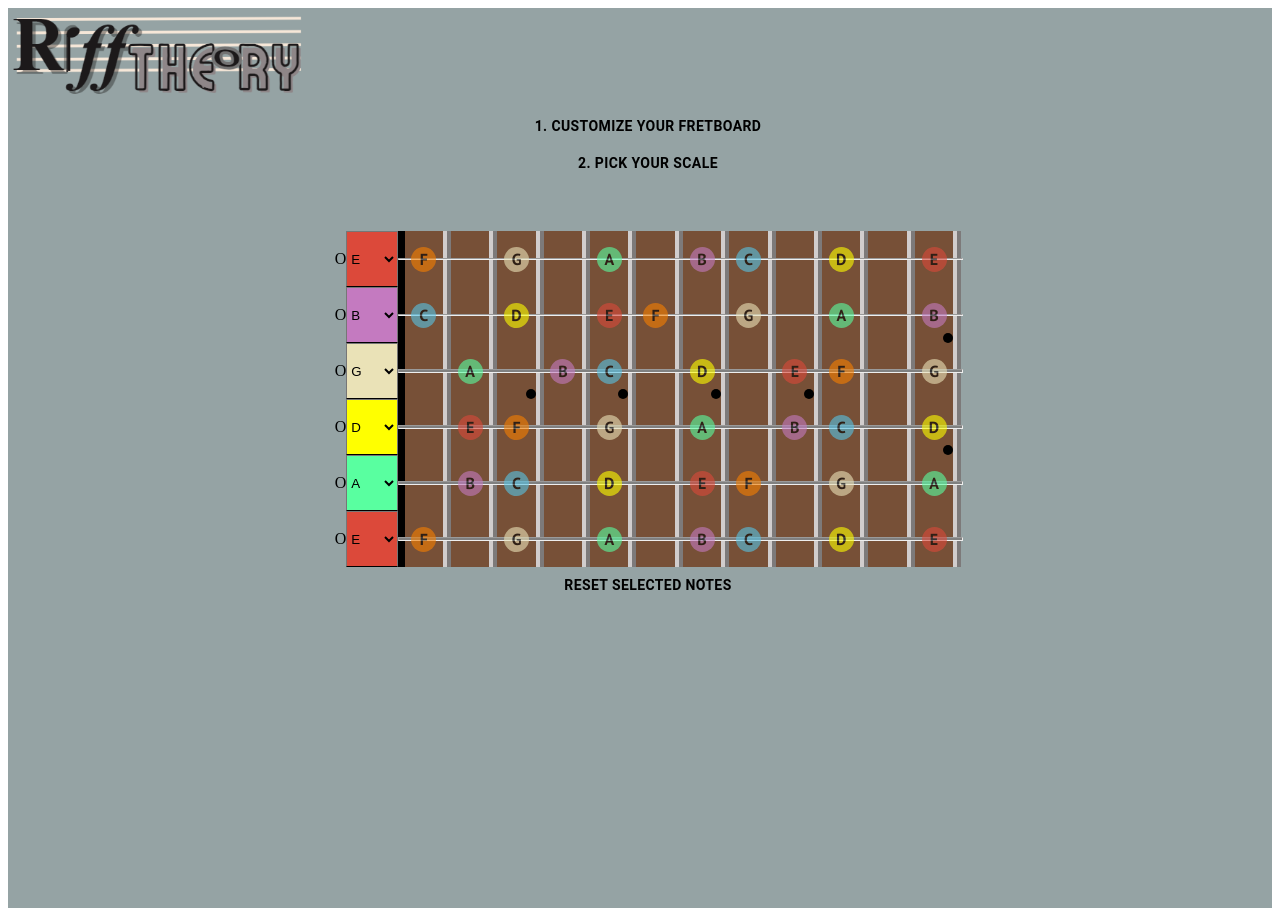
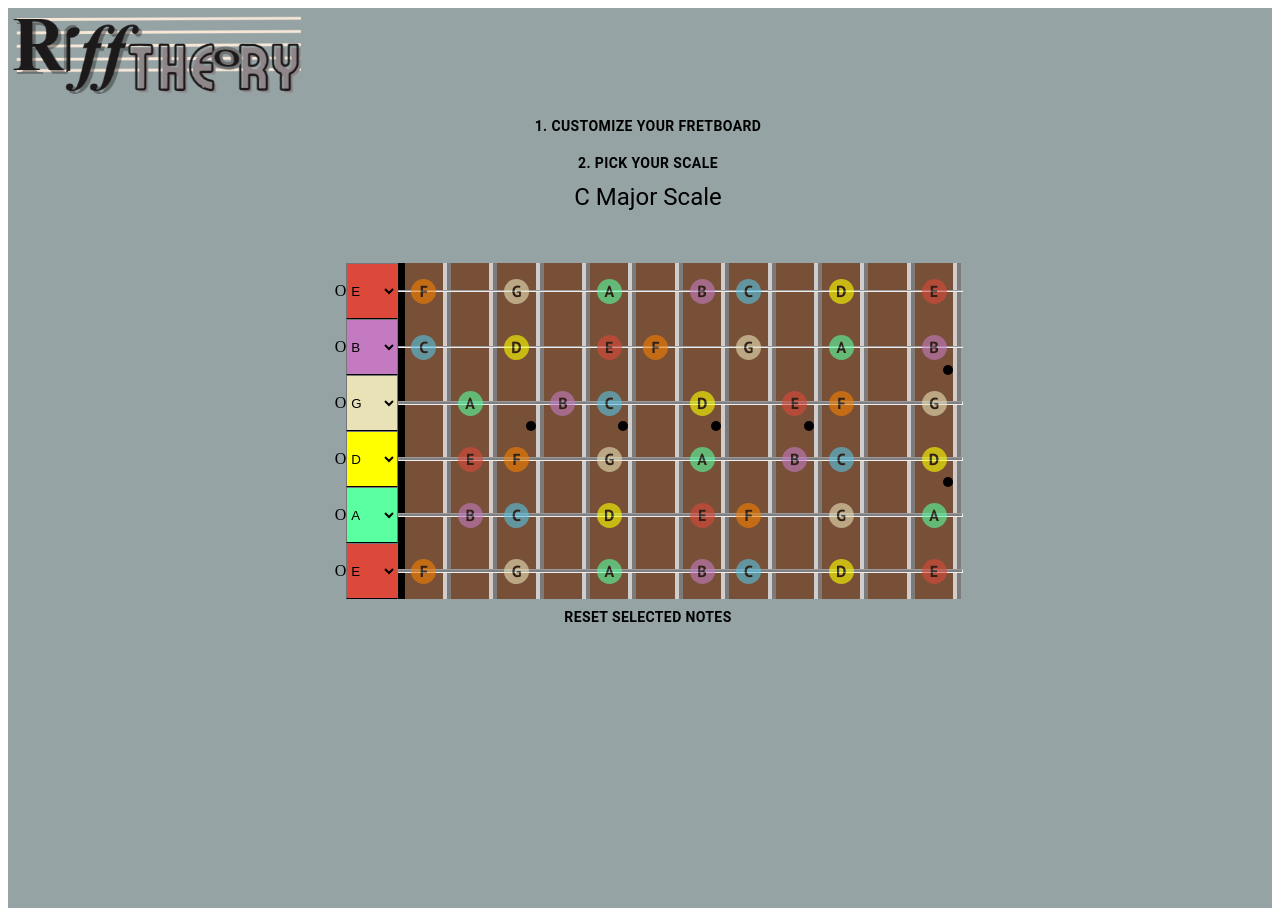
Before and after one commit to ShirelleW/RiffTheory, a Next.js app: page / in a window 1280 px wide. Built offline with nearby package versions, Linux system fonts and the light colour scheme.

Commit message:
show initial scale on render

```diff
--- a/pages/Controls.jsx
+++ b/pages/Controls.jsx
@@ -48,9 +48,15 @@ const Controls = () => {
                     keyChange={keyChange}
                     scaleType={scaleType}
                 />
+                {
+                    scaleData.length === 0 &&
+                    <Typography variant="h5" component="h2">
+                      C Major Scale
+                    </Typography>
+                }
                 {scaleSelected &&
                     <Typography variant="h5" component="h2">
-                        {scaleData[0].name}
+                      { scaleData[0].name }
                     </Typography>
                 }
                 <div className={styles.fretboardHolder}>
```
